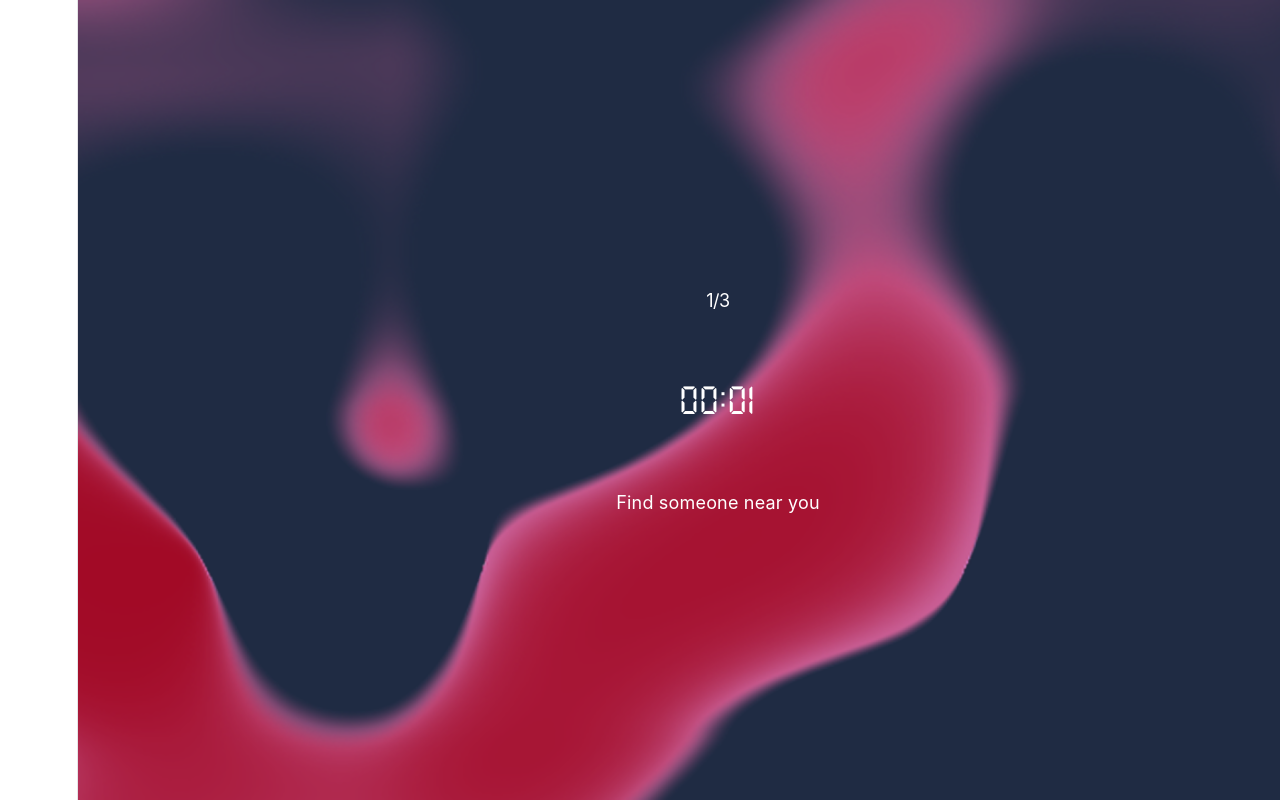
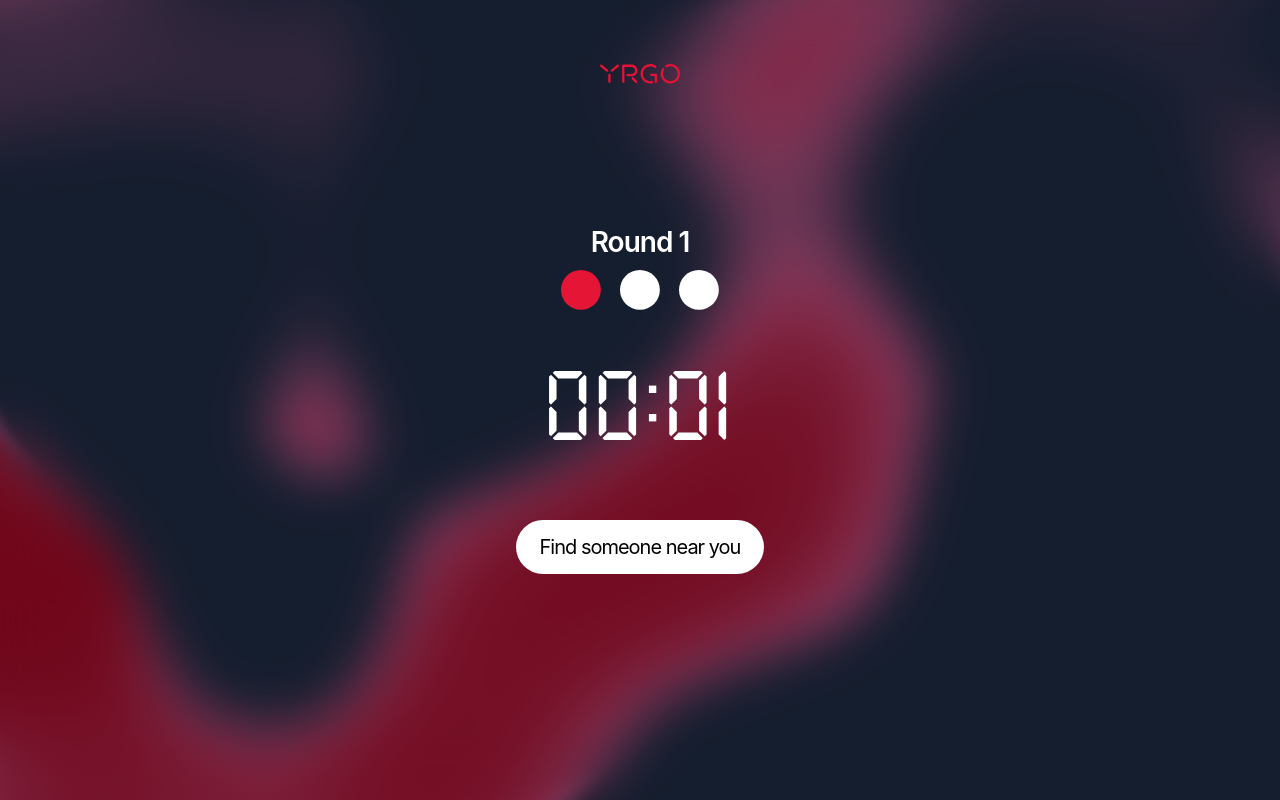
Before and after one commit to egirardo/mingle-app, a React (Vite) app in the folder client/: page /task in a window 1280 px wide. Built offline with nearby package versions, Linux system fonts and the light colour scheme.

Commit message:
updated completion, loading and task styling. Also added another button color and icon veriant

```diff
--- a/client/src/components/Buttons/Button.jsx
+++ b/client/src/components/Buttons/Button.jsx
@@ -1,5 +1,6 @@
 import styles from "./Button.module.css";
 import arrowRight from "../../assets/icons/arrow-right.svg";
+import arrowRightWhite from "../../assets/icons/arrow-right-white.svg";
 import checkmark from "../../assets/icons/check.svg";
 import arrow45 from "../../assets/icons/arrow-45.svg";
 
@@ -23,7 +24,7 @@ export default function Button({
   const colorClass = buttonColor ? (styles[buttonColor] ?? "") : "";
   const variantClass = variant ? (styles[variant] ?? "") : "";
   const textClass = variant ? (styles[`${variant}Text`] ?? "") : "";
-  const icons = { arrowRight, checkmark, arrow45 };
+  const icons = { arrowRight, arrowRightWhite, checkmark, arrow45 };
 
   // Icons
   let icon;
--- a/client/src/components/Buttons/Button.module.css
+++ b/client/src/components/Buttons/Button.module.css
@@ -103,3 +103,9 @@
   border: 1px solid #9B9797;
   background-color: white;
 }
+
+.redWhiteBorder {
+  background-color: #E51536;
+  border: 1px solid white;
+  color: white;
+}
--- a/client/src/views/mingleGame/MingleGame.module.css
+++ b/client/src/views/mingleGame/MingleGame.module.css
@@ -1,73 +1,3 @@
-/* ---------------------------------------- */
-/* General */
-/* ---------------------------------------- */
-
-.main {
-  background-image: url("../../assets/mingle_lobby_bg.png");
-  background-position: center;
-  background-size: cover;
-  width: 100%;
-  height: 100vh;
-  overflow: hidden;
-  color: white;
-  position: fixed;
-  display: flex;
-  flex-direction: column;
-  align-items: center;
-  justify-content: center;
-  gap: 56px;
-  padding: 0 1rem;
-  box-sizing: border-box;
-}
-
-.backgroundBlur {
-  position: fixed;
-  inset: 0;
-  isolation: isolate;
-}
-
-.backgroundBlur::before {
-  content: "";
-  position: absolute;
-  inset: 0;
-  background: rgba(0, 0, 0, 0.3);
-  backdrop-filter: blur(25px);
-  -webkit-backdrop-filter: blur(25px);
-  z-index: 0;
-  pointer-events: none;
-}
-
-.backgroundBlur > * {
-  position: relative;
-  z-index: 1;
-}
-
-.yrgoLogo {
-  position: absolute;
-  top: 64px;
-  left: 50%;
-  transform: translateX(-50%);
-  width: 80px;
-  height: 20px;
-}
-
-.roundCountContainer {
-  display: flex;
-  align-items: center;
-  justify-content: center;
-  gap: 8px;
-  padding: 4px 8px;
-  width: 100vw;
-  color: white;
-}
-
-.roundCountContainer span {
-  letter-spacing: -0.48px;
-}
-
-.hidden {
-  display: none;
-}
 
 /* ---------------------------------------- */
 /* Typography */
@@ -131,6 +61,90 @@
 }
 
 /* ---------------------------------------- */
+/* General */
+/* ---------------------------------------- */
+
+.main {
+  background-image: url("../../assets/mingle_lobby_bg.png");
+  background-position: center;
+  background-size: cover;
+  width: 100%;
+  height: 100vh;
+  overflow: hidden;
+  color: white;
+  position: fixed;
+  display: flex;
+  flex-direction: column;
+  align-items: center;
+  justify-content: center;
+  gap: 30px;
+  padding: 0 1rem;
+  box-sizing: border-box;
+}
+
+.backgroundBlur {
+  position: fixed;
+  inset: 0;
+  isolation: isolate;
+}
+
+.backgroundBlur::before {
+  content: "";
+  position: absolute;
+  inset: 0;
+  background: rgba(0, 0, 0, 0.3);
+  backdrop-filter: blur(25px);
+  -webkit-backdrop-filter: blur(25px);
+  z-index: 0;
+  pointer-events: none;
+}
+
+.backgroundBlur > * {
+  position: relative;
+  z-index: 1;
+}
+
+.yrgoLogo {
+  position: absolute;
+  top: 64px;
+  left: 50%;
+  transform: translateX(-50%);
+  width: 80px;
+  height: 20px;
+}
+
+.roundCountContainer {
+  display: flex;
+  align-items: center;
+  justify-content: center;
+  gap: 8px;
+  padding: 4px 8px;
+  width: 100vw;
+  color: white;
+}
+
+.roundCountContainer span {
+  letter-spacing: -0.48px;
+}
+
+.hidden {
+  display: none;
+}
+
+.textBubble {
+  display: flex;
+  align-items: center;
+  justify-content: center;
+  padding: 16px 24px;
+  box-sizing: border-box;
+  border-radius: 40px;
+  background: #fff;
+  color: #000;
+  text-align: center;
+  word-break: break-word;
+}
+
+/* ---------------------------------------- */
 /* Introduction */
 /* ---------------------------------------- */
 
@@ -156,20 +170,6 @@
 /* Questions */
 /* ---------------------------------------- */
 
-.question {
-  display: flex;
-  align-items: center;
-  justify-content: center;
-  padding: 16px 24px;
-  width: 100%;
-  box-sizing: border-box;
-  border-radius: 40px;
-  background: #fff;
-  color: #000;
-  text-align: center;
-  word-break: break-word;
-}
-
 .questionContainer {
   display: flex;
   flex-direction: column;
@@ -190,24 +190,6 @@
 }
 
 /* ---------------------------------------- */
-/* Loading */
-/* ---------------------------------------- */
-
-.mingleLoading {
-  position: fixed;
-  inset: 0;
-  display: flex;
-  flex-direction: column;
-  align-items: center;
-  justify-content: center;
-  gap: 2rem;
-  padding: 16px;
-  box-sizing: border-box;
-  overflow: hidden;
-  color: white;
-}
-
-/* ---------------------------------------- */
 /* Timer */
 /* ---------------------------------------- */
 
--- a/client/src/views/mingleGame/Question.jsx
+++ b/client/src/views/mingleGame/Question.jsx
@@ -36,7 +36,7 @@ export default function Question() {
         <Timer minutes={0.1} onExpire={handleExpire} className={styles.timer} />
         <div className={styles.questionDisplay}>
           <h3 className={styles.textLargeBold}>Question:</h3>
-          <p className={`${styles.textMediumRegular} ${styles.question}`}>
+          <p className={`${styles.textMediumRegular} ${styles.textBubble}`}>
             {currentQuestion?.question}
           </p>
         </div>
--- a/client/src/views/mingleGame/Task.jsx
+++ b/client/src/views/mingleGame/Task.jsx
@@ -1,6 +1,8 @@
 import { useNavigate, useOutletContext } from "react-router-dom";
 import Timer from "../../components/Timer/Timer.jsx";
 import styles from "./MingleGame.module.css";
+import yrgoLogo from "../../assets/yrgo-logo.svg";
+import RoundsDisplay from "../../components/RoundsDisplay/RoundsDisplay.jsx";
 
 export default function Task() {
   const mingle = useOutletContext();
@@ -14,14 +16,16 @@ export default function Task() {
   };
 
   return (
-    <div className={`${styles.main} ${styles.mingle}`}>
-      <div className={styles.roundCountContainer}>
-        <span>
-          {currentQuestion?.round}/{mingle.questions.length}
-        </span>
-      </div>
-      <Timer minutes={0.1} onExpire={handleExpire} />
-      <p className={styles.largeText}>{currentQuestion?.task}</p>
+    <div className={`${styles.main} ${styles.backgroundBlur}`}>
+      <img className={styles.yrgoLogo} src={yrgoLogo} alt="Yrgo logo" />
+      <RoundsDisplay
+        currentRound={currentQuestion?.round || 0}
+        className={styles.textLargeBold}
+      />
+      <Timer minutes={0.1} onExpire={handleExpire} className={styles.timer} />
+      <p className={`${styles.textMediumRegular} ${styles.textBubble}`}>
+        {currentQuestion?.task}
+      </p>
     </div>
   );
 }
--- a/client/src/views/mingleGame/completion.jsx
+++ b/client/src/views/mingleGame/completion.jsx
@@ -1,20 +1,22 @@
 import styles from "./MingleGame.module.css";
 import Button from "../../components/Buttons/Button";
 import { useOutletContext } from "react-router-dom";
+import yrgoLogo from "../../assets/yrgo-logo.svg";
 
 export default function Completion() {
   const mingle = useOutletContext();
 
   return (
-    <div className={`${styles.main} ${styles.mingle}`}>
+    <div className={`${styles.main} ${styles.backgroundBlur}`}>
+      <img className={styles.yrgoLogo} src={yrgoLogo} alt="Yrgo logo" />
       <div>
-        <h2 className={styles.textLargeBold}>You’re done!</h2>
-        <p>You’ve met {mingle.questions.length} people</p>
+        <h2 className={styles.textLargeBold}>Great job!</h2>
+        <p>Continue mingling or explore more in the app</p>
       </div>
       <Button
         buttonName="Explore participants"
-        buttonColor="gray"
-        iconSrc="arrowRight"
+        buttonColor="redWhiteBorder"
+        iconSrc="arrowRightWhite"
       />
     </div>
   );
--- a/client/src/views/mingleGame/loading.jsx
+++ b/client/src/views/mingleGame/loading.jsx
@@ -1,6 +1,8 @@
 import { useNavigate, useOutletContext } from "react-router-dom";
 import styles from "./MingleGame.module.css";
 import Timer from "../../components/Timer/Timer.jsx";
+import yrgoLogo from "../../assets/yrgo-logo.svg";
+import RoundsDisplay from "../../components/RoundsDisplay/RoundsDisplay.jsx";
 
 export default function Loading() {
   const mingle = useOutletContext();
@@ -15,15 +17,15 @@ export default function Loading() {
   };
 
   return (
-    <div className={`${styles.main} ${styles.mingleLoading}`}>
-      <h2>Well done!</h2>
-      <div className={styles.roundCountContainer}>
-        <span>
-          {currentQuestion?.round}/{mingle.questions.length}
-        </span>
-      </div>
-      <p>Next round coming right up...</p>
-      <Timer minutes={0.1} onExpire={handleExpire} className={styles.hidden} />
+    <div className={`${styles.main} ${styles.backgroundBlur}`}>
+      <img className={styles.yrgoLogo} src={yrgoLogo} alt="Yrgo logo" />
+      <RoundsDisplay
+        currentRound={currentQuestion?.round || 0}
+        className={styles.textLargeBold}
+      />
+      <Timer minutes={0.1} onExpire={handleExpire} className={styles.timer} />
+      <h2 className={styles.textLargeBold}>Well done!</h2>
+      <p className={styles.textMediumRegular}>Next round coming right up...</p>
     </div>
   );
 }
```
Also changed, not shown: client/src/assets/icons/arrow-right-white.svg (added).
